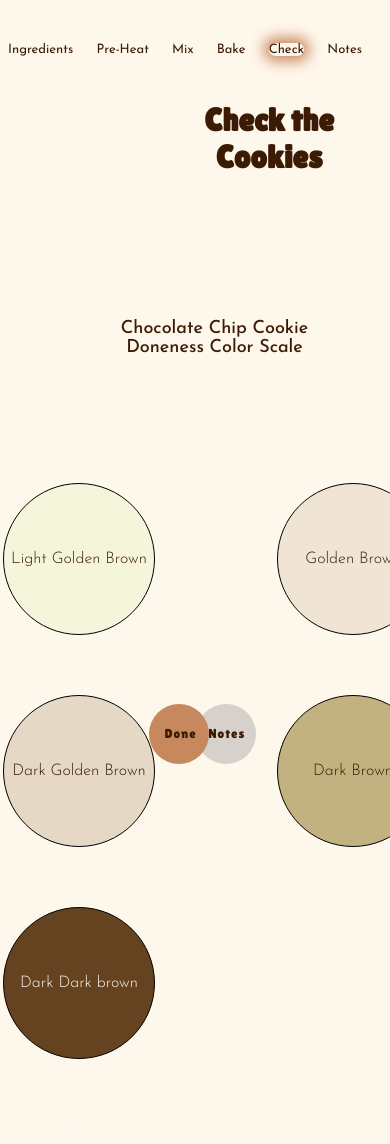
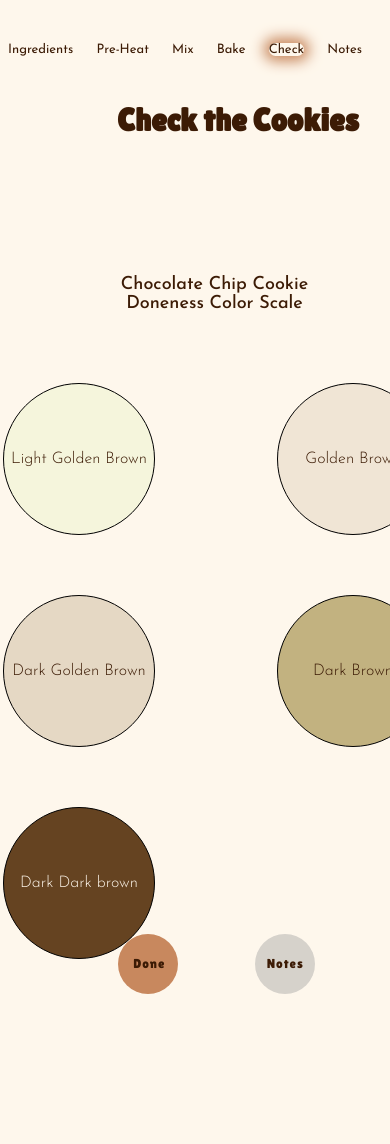
Before and after one commit to Anniestannie/Anniestannie.github.io, a plain HTML site: page project-1/check.html in a window 390 px wide. Shown: the top 1144 px of the page. After the commit the page ends 1108 px from the top, so only its background shows below. Drawn offline with Linux system fonts and the light colour scheme.

Commit message:
Finished pt 2

```diff
--- a/project-1/check.css
+++ b/project-1/check.css
@@ -236,7 +236,7 @@ body{
 
     @media only screen and (max-width: 800px) {
         h1{
-          font: 20px;
+          font: 30px;
           width: auto;
         }
 
@@ -244,6 +244,7 @@ body{
           position: absolute;
           left: 30%;
           width: 50%;
+          top: 260px;
          }
          .navbar {
             flex-direction: row;
@@ -267,15 +268,28 @@ body{
        .color-block {
               position: relative;
               left: -10%;
-              top: 350px;
+              top: 250px;
 
+       }
+
+       .group {
+        position: absolute;
+        bottom: -180px;
+        left: 58%;
+        z-index: 7;
+       }
+
+       .group2{
+        position: absolute;
+        bottom: -180px;
        }
           }
 
     @media only screen and (max-width: 600px) {
   h1{
-    font: 20px;
+    font: 30px;
     width: auto;
+    left: 30%;
   }
 
   h2{
@@ -305,8 +319,21 @@ body{
  .color-block {
         position: relative;
         left: -10%;
-        top: 350px;
+        top: 250px;
 
  }
 
+ .group {
+  position: absolute;
+  bottom: -180px;
+  left: 73%;
+  z-index: 7;
+ }
+
+ .group2{
+  position: absolute;
+  bottom: -180px;
+  left: 38%;
+ }
+
     }
--- a/project-1/stylesix.css
+++ b/project-1/stylesix.css
@@ -161,13 +161,10 @@ span{
   }
 
 
-  .nextbutton:hover {
-    background-color:#97c1df;
-  }
 
   @media only screen and (max-width: 1000px) {
     h1{
-      font: 20px;
+      font: 30px;
       width: auto;
       position: absolute;
       left: 38%;
@@ -182,7 +179,7 @@ span{
 
   @media only screen and (max-width: 600px) {
 h1{
-  font: 20px;
+  font: 30px;
   width: auto;
 }
 
--- a/project-1/stylethree.css
+++ b/project-1/stylethree.css
@@ -150,7 +150,7 @@ h1{
 
 p{
   position: absolute;
-  right: 20%;
+  right: 20px;
   width: 50%;
  }
  .navbar {
--- a/project-1/styletwo.css
+++ b/project-1/styletwo.css
@@ -163,7 +163,7 @@ h2 {
 }
 
 .yesbutton a:hover {
-  color: white;
+color: white;
 }
 
 
@@ -276,6 +276,10 @@ h2 {
 
   }
 
+  .shopping{
+    left: 24%;
+  }
+
   .navbar {
     flex-direction: row;
     align-items: center;
```
Also changed, not shown: project-1/styleseven.css (+4 -6 lines).
